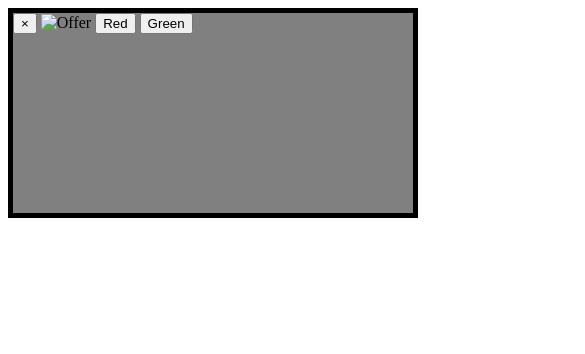
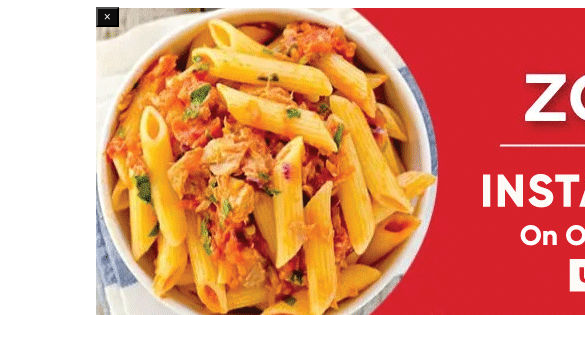
Before and after one commit to ZahidK07/Project-1, a plain HTML site: page coupan.html in a window 390 px wide. Shown: the top 354 px of the page, 585 px wide, since content can reach past the window. Drawn offline with Linux system fonts and the light colour scheme.

Commit message:
Coupon Added

```diff
--- a/coupan.css
+++ b/coupan.css
@@ -1,8 +1,26 @@
 #coupan{
+    width: 100px;
+    visibility: hidden;
+    position: absolute;
+    z-index: 99;
+    margin-left: 22.5%;
+    border-radius: 5px;
+
+}
+
+#btn{
+    height: 20px;
+    font-size: 12px;
+    text-align: center;
+    background: #0e0d0d;
+    color: #fdfbfb;
+    position: absolute;
+    z-index: 99;
+    margin-top: -19.5rem;
+}
+
+#Offer > img{
     width: 400px;
     height: 200px;
-    border: solid 5px black;
-    background: grey;
-    visibility: hidden;
-    z-index: 99;
+    margin-top: 1%;
 }
--- a/coupan.html
+++ b/coupan.html
@@ -12,10 +12,8 @@
 
     <body>
         <div id="coupan">
-            <button onClick="closeBtn()">&times;</button>
-            <img src="" alt="Offer">
-            <button onClick="changeColor('red')">Red</button>
-            <button onClick="changeColor('green')">Green</button>
+            <img src="./CouponOff.jpg" alt="CouponOffer">
+            <button onClick="closeBtn()" id="btn">&times;</button>
         </div>
         <script>
             window.onload = openOffer()
--- a/coupan.js
+++ b/coupan.js
@@ -5,13 +5,3 @@ function openOffer(){
 function closeBtn(){
     document.getElementById('coupan').style.visibility='hidden'
 }
-
-function changeColor(color){
-    if(color == 'red'){
-        document.getElementById('coupan').style.backgroundColor='red'
-    }
-    else if(color =='green'){
-        document.getElementById('coupan').style.backgroundColor='green'
-    }
-
-}
--- a/stylesheet.css
+++ b/stylesheet.css
@@ -17,6 +17,34 @@ body{
     border-radius: 12px;
     font-weight: bolder;
     height: 30px;
+}
+
+#coupan{
+    width: 100px;
+    visibility: hidden;
+    margin-left: 19.5%;
+    border-radius: 5px;
+    position: absolute;
+    margin-top: 0%;
+    z-index: 999;
+    cursor: pointer;
+}
+
+#btn{
+    height: 20px;
+    font-size: 12px;
+    text-align: center;
+    background: #0e0d0d;
+    color: #fdfbfb;
+    position: absolute;
+    z-index: 99;
+    margin-top: 0px;
+}
+
+#Offer > img{
+    width: 100% ;
+    height: 200px;
+    margin-top: 1%;
 }
 
 .container-fluid{
@@ -109,16 +137,24 @@ a {
 
 .Dropdowns{
     position: absolute;
-    margin-left: 20%;
+    margin-left: 24%;
     margin-top: 28%;
 
 }
 
-.custom-select{
+.custom-select1{
+    width: 250px;
+    height: 50px;
+    border-radius: 12px
+}
+
+.custom-select2{
     width: 400px;
     height: 50px;
     border-radius: 12px
 }
+
+
 
 /*------Drop Down Selections-------*/
 
@@ -421,6 +457,11 @@ a {
 
 @media only screen and (max-width:1024px){
 
+#coupan {
+    margin-left: 9.5%;
+}
+
+
 #navbarh1 {
     margin-left: 6%;
     font-size: 45px;
@@ -460,7 +501,7 @@ a {
     display: inline-block;
 }
 .Dropdowns {
-    margin-left: 11%;
+    margin-left: 17%;
     margin-top: 36%;
 }
 
@@ -518,6 +559,15 @@ a {
 
 @media only screen and (max-width:768px){
 
+#coupan{
+    margin-left: 11%;
+}
+
+#Offer{
+    width: 600px;
+    height: 250px;
+}
+
 #logo {
     height: 100px;
     width: 100px;
@@ -538,14 +588,21 @@ a {
 }
 
 .Dropdowns {
-    margin-left: 9%;
+    margin-left: 20%;
     margin-top: 34%;
 }
 
-.custom-select {
+.custom-select1 {
+    width: 150px;
+    height: 50px;
+}
+
+.custom-select2 {
     width: 315px;
     height: 50px;
 }
+
+
 
 #QuickSearch {
     margin-top: 45%;
@@ -622,6 +679,15 @@ a {
 
 @media only screen and (max-width:450px){
 
+#coupan{
+    margin-left: 13%;
+}
+
+#Offer{
+    width: 300px;
+    height: 160px;
+}
+
 #navbarh1 {
     margin-left: 3%;
     margin-top: -1%;
@@ -672,13 +738,19 @@ a {
 }
 
 .Dropdowns {
-    margin-left: 6%;
+    margin-left: 22%;
     margin-top: 45%;
+    font-size: 12px
 }
 
-.custom-select {
-    width: 170px;
-    height: 40px;
+.custom-select1 {
+    width: 100px;
+    height: 35px;
+}
+
+.custom-select2 {
+    width: 130px;
+    height: 35px;
 }
 
 .ComponentHeading1 {
@@ -778,6 +850,15 @@ a {
 
 @media only screen and (max-width:375px){
 
+#coupan{
+    margin-left: 8%;
+}
+
+#Offer{
+    width: 300px;
+    height: 160px;
+}
+
 #logo {
     margin-left: 43%;
     height: 50px;
@@ -801,11 +882,17 @@ a {
 .Dropdowns {
     margin-left: 14%;
     margin-top: 47%;
+    font-size: 10px;
 }
 
-.custom-select {
+.custom-select1 {
+    width: 90px;
+    height: 30px;
+}
+
+.custom-select2 {
     width: 135px;
-    height: 35px;
+    height: 30px;
 }
 
 #QuickSearch {
@@ -951,6 +1038,15 @@ a {
 
 @media only screen and (max-width:320px){
 
+#coupan{
+    margin-left: 5%;
+}
+
+#Offer{
+    width: 270px;
+    height: 120px;
+}
+
 #logo {
     margin-left: 43%;
     height: 50px;
@@ -972,13 +1068,22 @@ a {
 }
 
 .Dropdowns {
-    margin-left: 8%;
-    margin-top: 47%;
+    margin-left: 10%;
+    margin-top: 55%;
 }
 
-.custom-select {
-    width: 135px;
-    height: 35px;
+.custom-select1 {
+.custom-select1 {
+    width: 90px;
+    height: 30px;
+}
+}
+
+.custom-select2 {
+.custom-select1 {
+    width: 130px;
+    height: 30px;
+}
 }
 
 #QuickSearch {
```
Also changed, not shown: Dropdown.js (+12 -0 lines), index.html (+8 -3 lines), CouponOff.jpg (added), coupon.jpg (added), zomatooffers.jpg (added).
